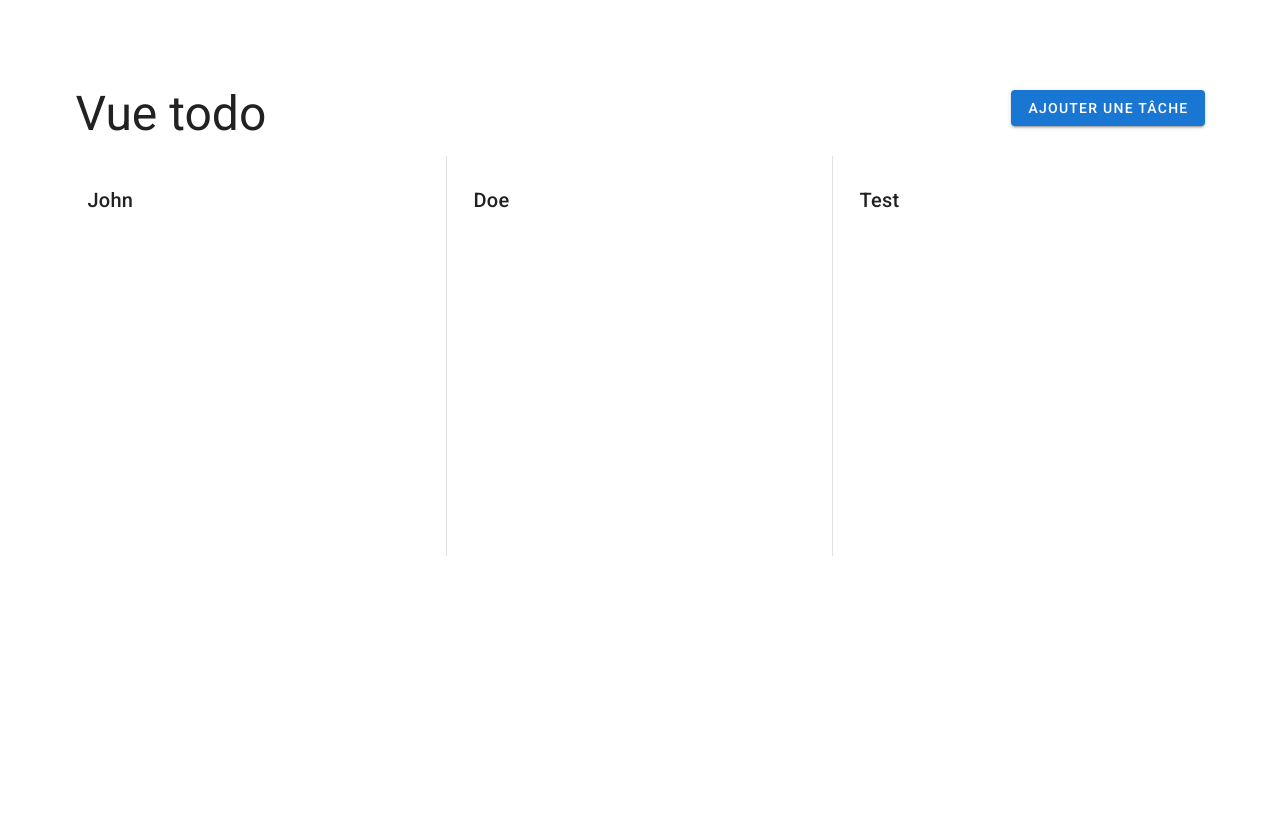
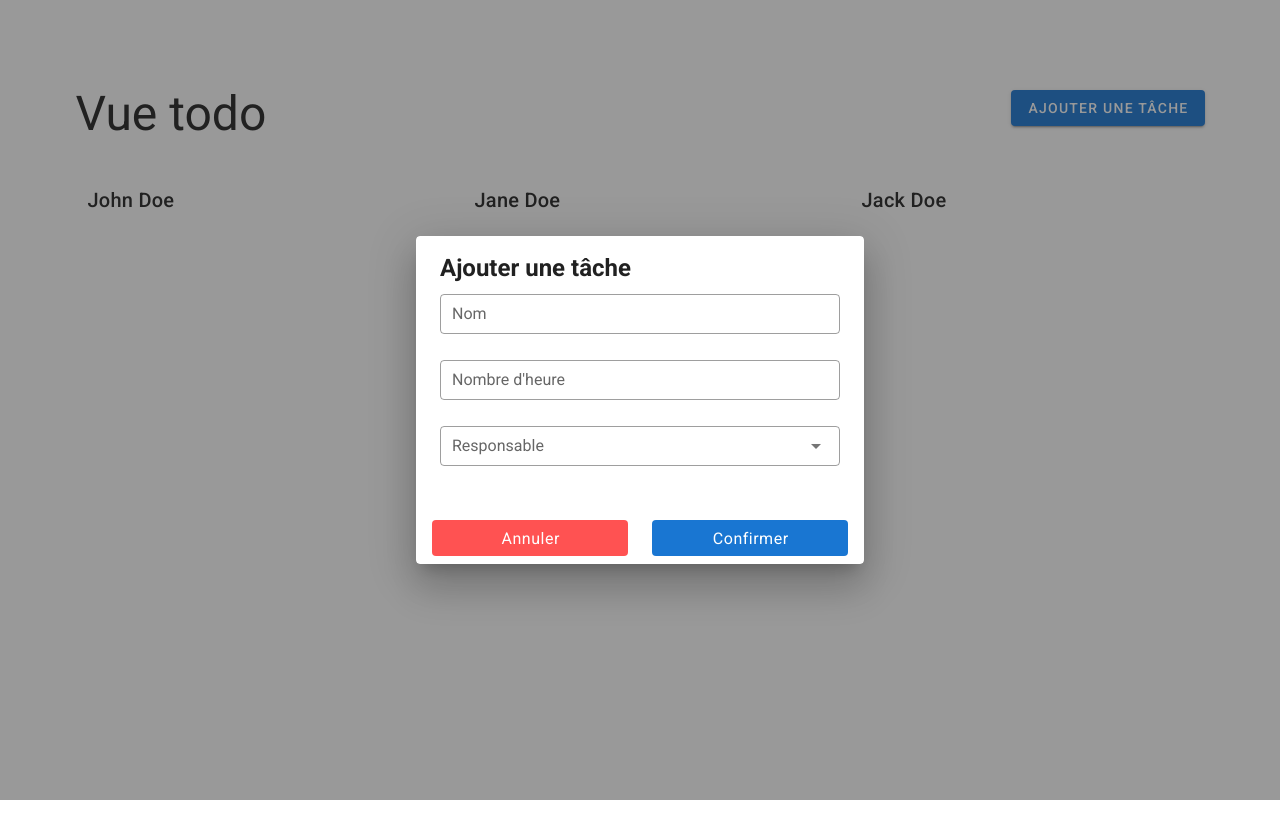
Before and after one commit to LudovicGen/vue-todolist, a Vue app: page / in a window 1280 px wide. Both pictures are taken after a click on the button "AJOUTER UNE TÂCHE". Shown: the top 838 px of the page. Built offline with nearby package versions, Linux system fonts and the light colour scheme.

Commit message:
feat: add modals ticket and form ticket

```diff
--- a/package.json
+++ b/package.json
@@ -4,6 +4,7 @@
   "private": true,
   "scripts": {
     "serve": "vue-cli-service serve",
+    "dev": "vue-cli-service serve",
     "build": "vue-cli-service build",
     "lint": "vue-cli-service lint"
   },
--- /dev/null
+++ b/src/components/Form/CreateTicket.vue
@@ -0,0 +1,71 @@
+<template>
+  <div>
+    <v-text-field
+      v-model="ticket.name"
+      label="Nom"
+      outlined
+      dense
+      :rules="nameRules"
+    />
+    <v-text-field
+      v-model.number="ticket.nbHours"
+      label="Nombre d'heure"
+      outlined
+      dense
+      type="number"
+      :rules="numberRules"
+    />
+    <v-autocomplete
+      dense
+      v-model="ticket.responsable"
+      label="Responsable"
+      :items="loadResponsable"
+      item-text="firstName"
+      outlined
+      required
+      return-object
+      clearable
+    >
+      <template #selection="data">
+        <span>
+          {{ data.item.firstName }}
+          <strong>{{ data.item.lastName }}</strong>
+        </span>
+      </template>
+      <template #item="data">
+        <span>
+          {{ data.item.firstName }}
+          <strong>{{ data.item.lastName }}</strong>
+        </span>
+      </template>
+    </v-autocomplete>
+  </div>
+</template>
+
+<script lang="ts">
+import { Component, VModel, Vue } from "vue-property-decorator";
+import { Responsable, Ticket } from "@/utils/defaultObject";
+import { PropType } from "vue";
+
+@Component({})
+export default class FormCreateTicket extends Vue {
+  @VModel({ type: Object as PropType<Ticket> })
+  public ticket!: Ticket;
+
+  public loadResponsable: Responsable[] = [
+    { firstName: "John", lastName: "Doe" },
+    { firstName: "Jane", lastName: "Doe" },
+    { firstName: "Jack", lastName: "Doe" },
+  ];
+
+  public nameRules = [
+    (value: string | undefined): string | true =>
+      (value != undefined && value.length > 0) || "Ce champ est requis",
+  ];
+
+  public numberRules = [
+    (value: number | undefined): string | true =>
+      (value != undefined && value > 0) || "Ce champ est requis",
+  ];
+}
+</script>
--- a/src/components/Grid.vue
+++ b/src/components/Grid.vue
@@ -3,17 +3,28 @@
     <v-toolbar elevation="0" class="mb-4">
       <h1 class="text-h3 mt-3">Vue todo</h1>
       <v-spacer></v-spacer>
-      <v-btn class="no-uppercase" color="primary" @click="showMethod"
-        >Ajouter une tâche</v-btn
+      <ModalsTheTicket
+        v-model="newTicket"
+        :dialog="showMethod"
+        @close="close"
+        @action="save"
       >
+        <v-btn class="no-uppercase" color="primary" @click="showMethod = true"
+          >Ajouter une tâche</v-btn
+        >
+      </ModalsTheTicket>
     </v-toolbar>
     <v-container style="height: 100%">
       <v-row style="height: 50vh">
-        <v-col cols="4"><AppColumn title="John" /> </v-col>
-        <v-divider vertical="false"></v-divider>
-        <v-col cols="4"><AppColumn title="Doe" /> </v-col>
-        <v-divider vertical="false"></v-divider>
-        <v-col cols="4"><AppColumn title="Test" /> </v-col>
+        <v-col
+          cols="4"
+          v-for="(responsable, index) in loadResponsable"
+          :key="index"
+          ><AppColumn
+            :title="`${responsable.firstName} ${responsable.lastName}`"
+          />
+          <!-- <v-divider vertical></v-divider> -->
+        </v-col>
       </v-row>
     </v-container>
   </v-container>
@@ -22,11 +33,28 @@
 <script lang="ts">
 import { Component, Vue } from "vue-property-decorator";
 import AppColumn from "@/components/AppColumn.vue";
+import ModalsTheTicket from "@/components/Modals/TheTicket.vue";
+import { Responsable, Ticket } from "@/utils/defaultObject";
 
-@Component({ components: { AppColumn } })
+@Component({ components: { AppColumn, ModalsTheTicket } })
 export default class Grid extends Vue {
-  public showMethod() {
-    console.log("showMethod");
+  public showMethod = false;
+
+  public newTicket = {} as Ticket;
+
+  public loadResponsable: Responsable[] = [
+    { firstName: "John", lastName: "Doe" },
+    { firstName: "Jane", lastName: "Doe" },
+    { firstName: "Jack", lastName: "Doe" },
+  ];
+
+  public close(): void {
+    this.showMethod = false;
+    this.newTicket = {} as Ticket;
+  }
+
+  public save(): void {
+    console.log("Save");
   }
 }
 </script>
--- a/src/components/Modals/TheTicket.vue
+++ b/src/components/Modals/TheTicket.vue
@@ -1,10 +1,74 @@
 <template>
-  <div></div>
+  <v-dialog v-model="dialog" width="35vw" persistent>
+    <template #activator="{}">
+      <slot> </slot>
+    </template>
+    <v-card style="overflow: hidden" justify="start">
+      <v-card-title class="text-h5 font-weight-bold">
+        Ajouter une tâche
+        <v-spacer />
+      </v-card-title>
+      <v-card-text class="text-body-1" align="start">
+        <v-form ref="form">
+          <FormCreateTicket v-model="ticket" />
+        </v-form>
+      </v-card-text>
+      <v-card-actions>
+        <v-row>
+          <v-col cols="6">
+            <v-btn
+              block
+              elevation="0"
+              class="text-capitalize text-body-1"
+              color="error"
+              @click="close"
+            >
+              Annuler
+            </v-btn>
+          </v-col>
+          <v-col cols="6">
+            <v-btn
+              block
+              elevation="0"
+              class="text-capitalize text-body-1"
+              color="primary"
+              @click="action"
+            >
+              Confirmer
+            </v-btn>
+          </v-col>
+        </v-row>
+      </v-card-actions>
+    </v-card>
+  </v-dialog>
 </template>
 
 <script lang="ts">
-import { Component, Vue } from "vue-property-decorator";
+import { PropType } from "vue";
+import { Component, Emit, Prop, VModel, Vue } from "vue-property-decorator";
+import { Ticket } from "@/utils/defaultObject";
+import FormCreateTicket from "@/components/Form/CreateTicket.vue";
 
-@Component({})
-export default class ModalsTheTicket extends Vue {}
+@Component({ components: { FormCreateTicket } })
+export default class ModalsTheTicket extends Vue {
+  @VModel({ type: Object as PropType<Ticket> })
+  public ticket!: Ticket;
+
+  @Prop({ type: Boolean, default: false })
+  public dialog!: boolean;
+
+  @Emit("close")
+  public close(): void {
+    // This is intentional
+  }
+
+  @Emit("action")
+  public action(): void {
+    if ((this.$refs.form as Vue & { validate: () => boolean }).validate()) {
+      this.action;
+    } else {
+      console.error("dommage");
+    }
+  }
+}
 </script>
--- /dev/null
+++ b/src/utils/defaultObject.ts
@@ -0,0 +1,10 @@
+export interface Ticket {
+  name: string;
+  nbHours: number;
+  responsable: Responsable;
+}
+
+export interface Responsable {
+  firstName: string;
+  lastName?: string;
+}
```
Also changed, not shown: src/components/HelloWorld.vue (deleted, +0 -135 lines), 2 other files (tests, documents, lock files or other folders).
